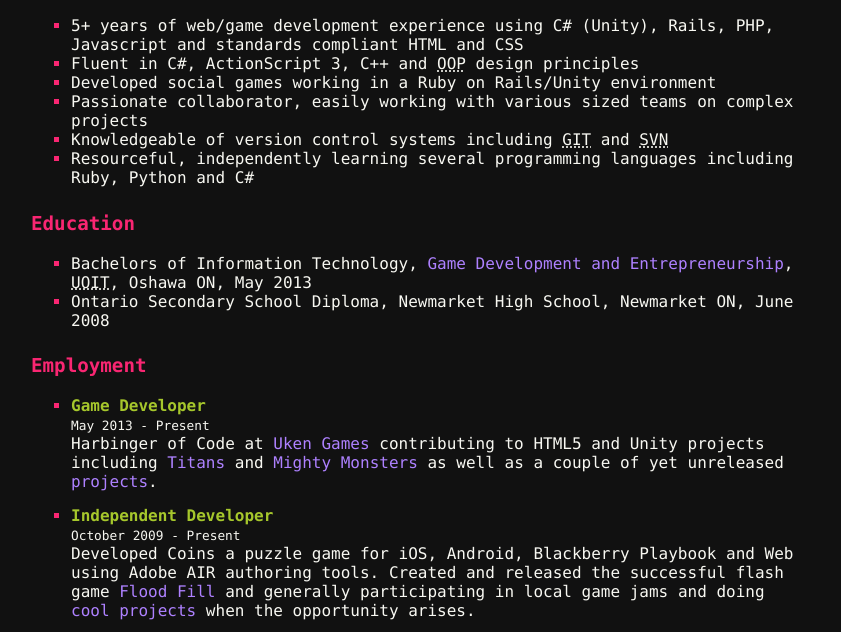
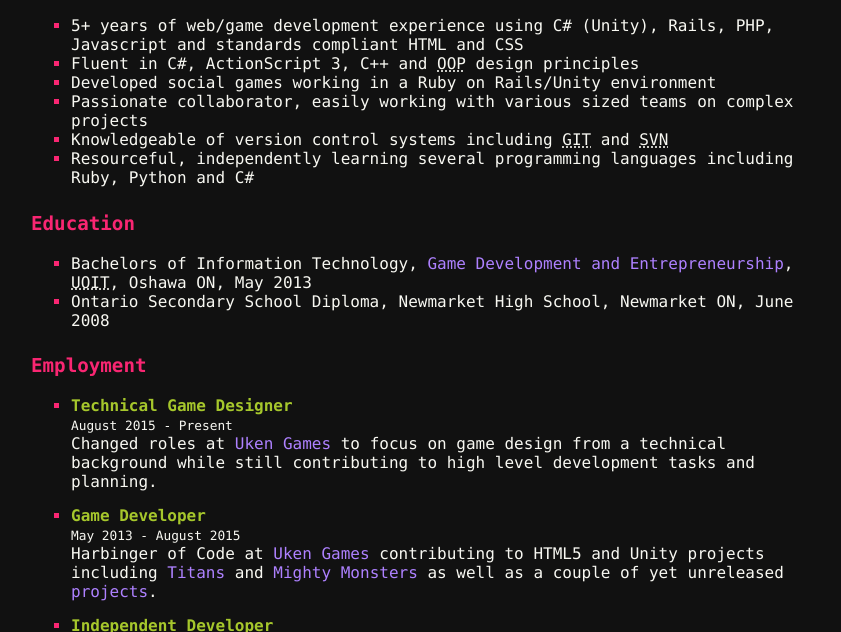
Before and after one commit to onefifth/onefifth.github.io, a plain HTML site: page zanderMilroyResume.html in a window 1280 px wide. Shown: the part 119-751 px from the top of the page, without its empty margins (219-1060 px from the left). Drawn offline with Linux system fonts and the light colour scheme.

Commit message:
Update zanderMilroyResume.html
Add additional work experience.

```diff
--- a/zanderMilroyResume.html
+++ b/zanderMilroyResume.html
@@ -90,8 +90,13 @@
 		<h3>Employment</h3>
 		<ul>
 			<li>
+				<h2>Technical Game Designer</h2>
+				<span class="date">August 2015 - Present</span>
+				<p>Changed roles at <a href="http://www.uken.com/">Uken Games</a> to focus on game design from a technical background while still contributing to high level development tasks and planning.</p>
+			</li>
+			<li>
 				<h2>Game Developer</h2>
-				<span class="date">May 2013 - Present</span>
+				<span class="date">May 2013 - August 2015</span>
 				<p>Harbinger of Code at <a href="http://www.uken.com/">Uken Games</a> contributing to HTML5 and Unity projects including <a href="http://www.uken.com/titans">Titans</a> and <a href="http://www.mightymonsters.com/">Mighty Monsters</a> as well as a couple of yet unreleased <a href="https://twitter.com/projsilvergame">projects</a>.</p>
 			</li>
 			<li>
```
